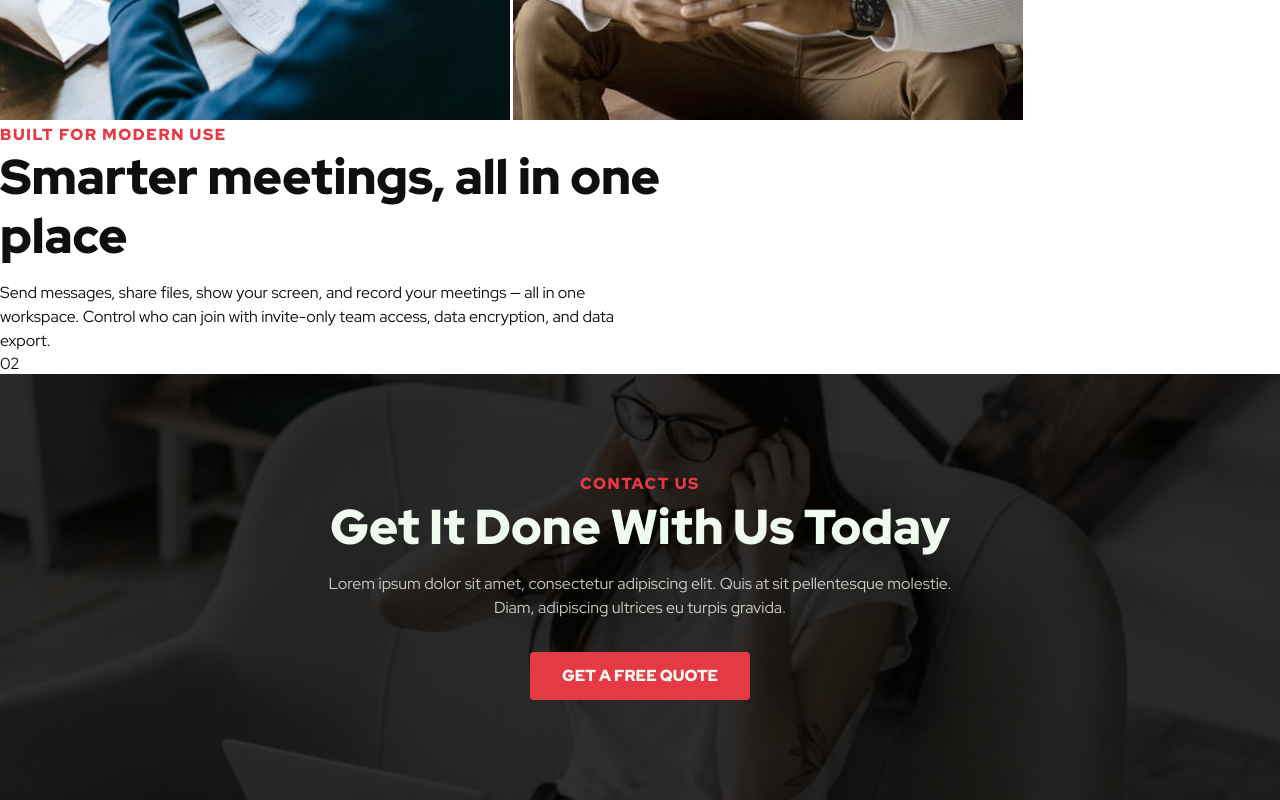
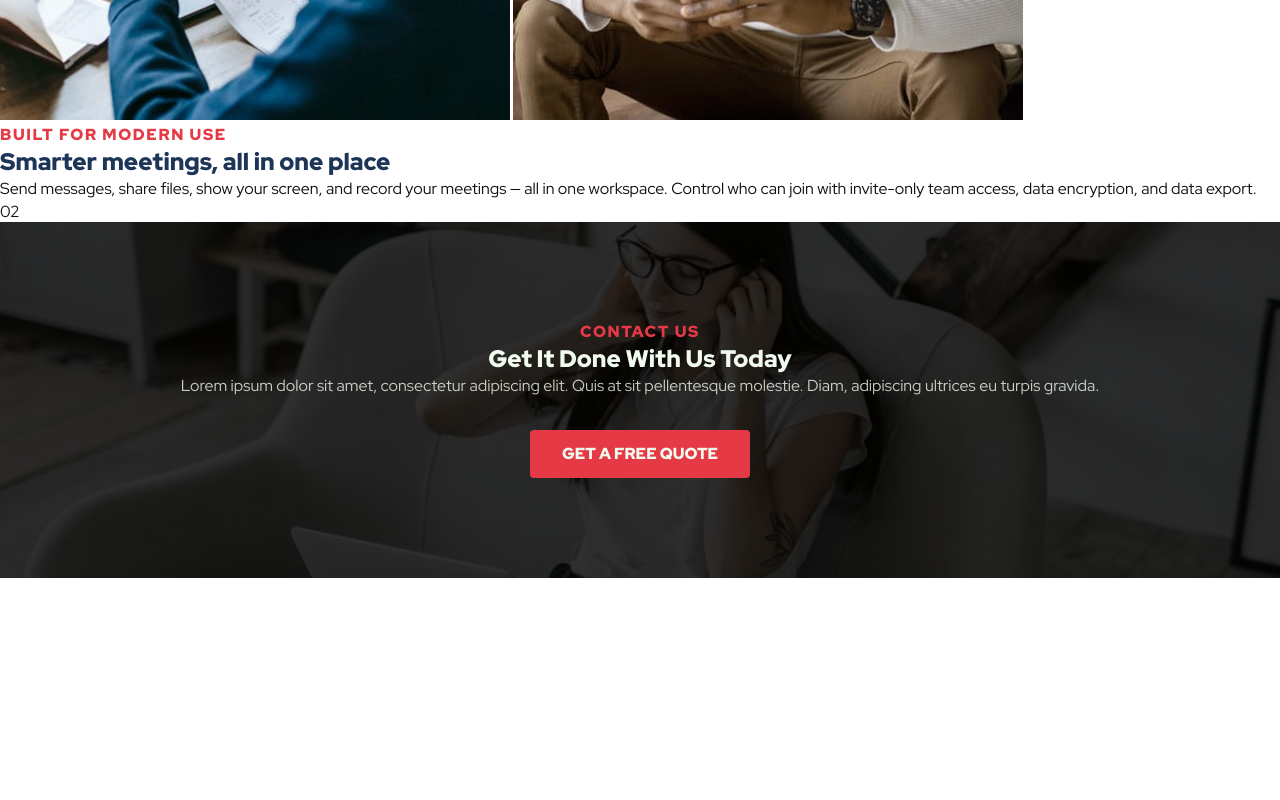
Before and after one commit to jkaps9/meet-landing-page, a website built with webpack: page src/template.html in a window 1280 px wide. Shown: the part 1751-2551 px from the top of the page. After the commit the page ends 2329 px from the top, so only its background shows below. Built offline with nearby package versions, Linux system fonts and the light colour scheme.

Commit message:
remove title and text utility classes

```diff
--- a/src/root.css
+++ b/src/root.css
@@ -74,31 +74,6 @@ body {
   color: var(--color-primary);
   margin-bottom: 0.25rem;
   display: block;
-}
-
-.title {
-  font-size: var(--header-font-size);
-  font-weight: 900;
-  line-height: 1.2em;
-  text-align: inherit;
-  max-width: 43.75rem;
-  margin: 0 0 1rem 0;
-  color: var(--color-header-text);
-  position: relative;
-}
-
-.text {
-  font-size: var(--bod-font-size);
-  line-height: 1.5em;
-  text-align: inherit;
-  width: 100%;
-  max-width: 40.625rem;
-  margin: 0;
-  color: var(--color-body-text);
-}
-
-.bold {
-  font-weight: 700;
 }
 
 /* Desktop Utility Classes */
```
